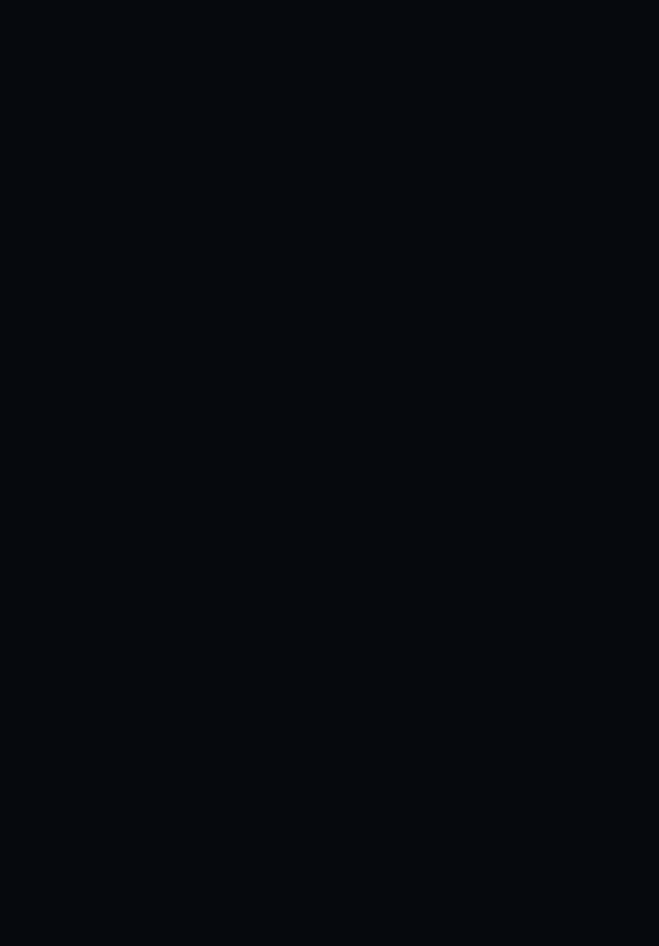
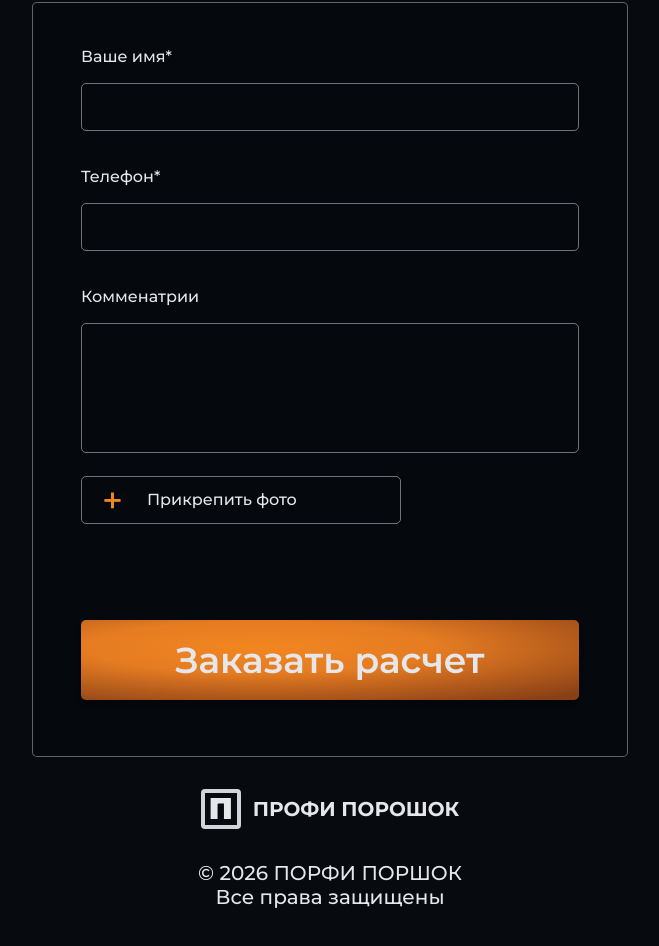
Before and after one commit to EnergyDead/profpowder, a React (Vite) app: page / in a window 1280 px wide. Shown: the part 5234-6180 px from the top of the page, without its empty margins (310-969 px from the left). Before the commit the page ends 5220 px from the top, so only its background shows below. Built offline with nearby package versions, Linux system fonts and the light colour scheme.

Commit message:
Подогнать расположение финального блока под референс

```diff
--- a/src/App.jsx
+++ b/src/App.jsx
@@ -383,6 +383,67 @@ function App() {
           </div>
         </div>
       </section>
+
+      <footer className="bg-[#070b10] px-6 pb-16 pt-4 lg:px-8">
+        <div className="mx-auto flex max-w-[1240px] flex-col items-center">
+          <div className="w-full max-w-[596px] rounded-[5px] border border-gray-400/60 bg-black/25 px-10 pb-14 pt-10 md:px-12">
+            <label className="block text-base font-medium leading-7 text-gray-200" htmlFor="order-name">
+              Ваше имя*
+            </label>
+            <input
+              id="order-name"
+              type="text"
+              className="mt-3 h-12 w-full rounded-[5px] border border-gray-400/70 bg-transparent px-4 text-base text-gray-100 outline-none placeholder:text-gray-400/80 focus:border-[#EB8121]"
+            />
+
+            <label className="mt-8 block text-base font-medium leading-7 text-gray-200" htmlFor="order-phone">
+              Телефон*
+            </label>
+            <input
+              id="order-phone"
+              type="tel"
+              className="mt-3 h-12 w-full rounded-[5px] border border-gray-400/70 bg-transparent px-4 text-base text-gray-100 outline-none placeholder:text-gray-400/80 focus:border-[#EB8121]"
+            />
+
+            <label className="mt-8 block text-base font-medium leading-7 text-gray-200" htmlFor="order-comment">
+              Комменатрии
+            </label>
+            <textarea
+              id="order-comment"
+              rows={4}
+              className="mt-3 w-full resize-none rounded-[5px] border border-gray-400/70 bg-transparent p-4 text-base text-gray-100 outline-none placeholder:text-gray-400/80 focus:border-[#EB8121]"
+            />
+
+            <label
+              htmlFor="order-photo"
+              className="mt-4 flex h-12 w-full max-w-[320px] cursor-pointer items-center rounded-[5px] border border-gray-400/70 bg-transparent px-5"
+            >
+              <span className="text-4xl font-medium leading-7 text-[#F2861F]">+</span>
+              <span className="ml-6 text-base font-medium leading-7 text-gray-200">Прикрепить фото</span>
+            </label>
+            <input id="order-photo" type="file" className="hidden" />
+
+            <button className="mt-[96px] inline-flex h-20 w-full items-center justify-center rounded-[5px] bg-[radial-gradient(ellipse_89.93%_82.48%_at_36.11%_34.00%,_#F2861F_0%,_#EB8121_19%,_#E57C22_39%,_#893F16_100%)] px-7 py-4 text-center text-4xl font-semibold leading-6 text-gray-200 shadow-[0_4px_4px_rgba(0,0,0,0.25)] transition hover:brightness-110">
+              Заказать расчет
+            </button>
+          </div>
+
+          <div className="mt-8 flex flex-col items-center">
+            <a href="#hero" className="flex items-center gap-3">
+              <span className="flex h-10 w-10 items-center justify-center rounded border-4 border-gray-300 text-3xl font-black leading-none text-gray-200">
+                П
+              </span>
+              <p className="text-xl font-bold leading-5 text-gray-200">ПРОФИ ПОРОШОК</p>
+            </a>
+
+            <p className="mt-8 text-center text-xl font-medium leading-6 text-gray-200">
+              © 2026 ПОРФИ ПОРШОК
+              <br />
+              Все права защищены
+            </p>
+          </div>
+        </div>
+      </footer>
     </div>
   );
 }
```
